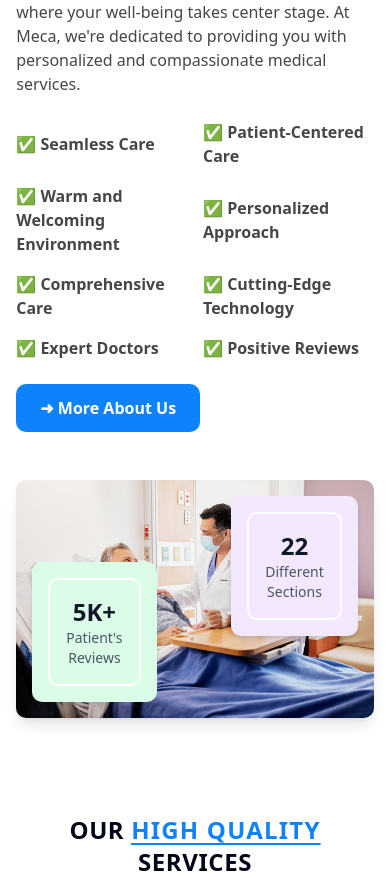
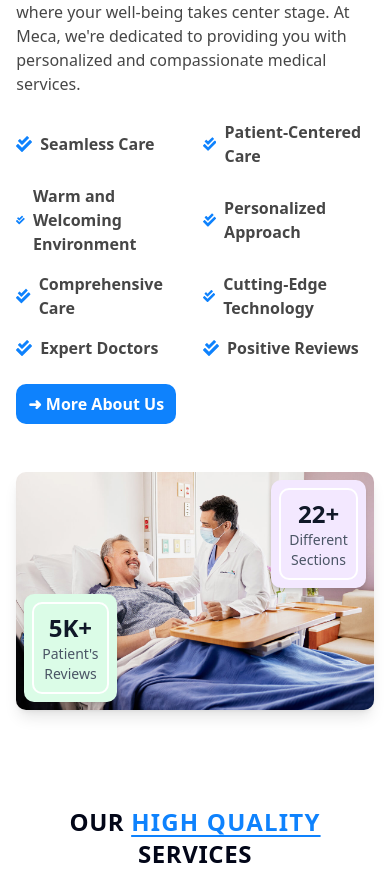
Before and after one commit to ssmahim01/Care-Matrix-With-Dev-Sync, a React (Vite) app: page / in a window 390 px wide. Shown: the part 920-1793 px from the top of the page. Built offline with nearby package versions, Linux system fonts and the light colour scheme.

Commit message:
fixed some resposive issue of about us serction

```diff
--- a/src/components/Home/AboutUs.jsx
+++ b/src/components/Home/AboutUs.jsx
@@ -1,4 +1,5 @@
-
+import { FaCheckDouble } from "react-icons/fa";
+import { Link } from "react-router";
 const AboutUs = () => {
     return (
         <div className="grid grid-cols-1 lg:grid-cols-2 gap-12 items-center">
@@ -17,34 +18,35 @@ const AboutUs = () => {
 
         <div className="grid grid-cols-2 gap-4 mt-6 text-[#464646]">
           <p className="flex items-center gap-2 font-semibold">
-            ✅ Seamless Care
+          <FaCheckDouble className="text-[#0E82FD]" /> Seamless Care
           </p>
           <p className="flex items-center gap-2 font-semibold">
-            ✅ Patient-Centered Care
+          <FaCheckDouble className="text-[#0E82FD]"/> Patient-Centered Care
           </p>
           <p className="flex items-center gap-2 font-semibold">
-            ✅ Warm and Welcoming Environment
+          <FaCheckDouble className="text-[#0E82FD]"/> Warm and Welcoming Environment
           </p>
           <p className="flex items-center gap-2 font-semibold">
-            ✅ Personalized Approach
+          <FaCheckDouble className="text-[#0E82FD]"/> Personalized Approach
           </p>
           <p className="flex items-center gap-2 font-semibold">
-            ✅ Comprehensive Care
+          <FaCheckDouble className="text-[#0E82FD]"/> Comprehensive Care
           </p>
           <p className="flex items-center gap-2 font-semibold">
-            ✅ Cutting-Edge Technology
+          <FaCheckDouble className="text-[#0E82FD]"/> Cutting-Edge Technology
           </p>
           <p className="flex items-center gap-2 font-semibold">
-            ✅ Expert Doctors
+          <FaCheckDouble className="text-[#0E82FD]"/> Expert Doctors
           </p>
           <p className="flex items-center gap-2 font-semibold">
-            ✅ Positive Reviews
+          <FaCheckDouble className="text-[#0E82FD]"/> Positive Reviews
           </p>
         </div>
 
-        <button className="mt-6 px-6 py-3 bg-[#0E82FD]  text-white font-semibold rounded-lg flex items-center gap-2 hover:bg-[#0e81fdc6] transition">
+      <Link to={"#"}> <button className="mt-6 px-3 py-2 sm:px-6 sm:py-3 bg-[#0E82FD]  text-white font-semibold rounded-lg flex items-center gap-2 hover:bg-[#0e81fdc6] transition">
           ➜ More About Us
         </button>
+      </Link>
       </div>
 
       {/* Right Side: Image */}
@@ -56,16 +58,16 @@ const AboutUs = () => {
         />
 
 
-      <div className="absolute top-4 text-center right-4  bg-purple-100 p-4 rounded-lg shadow-md">
-         <div className="border-2 rounded-lg border-white p-4">
-         <p className="text-2xl md:text-3xl lg:text-4xl font-bold text-gray-900">22</p>
+      <div className="absolute top-2 sm:top-4 text-center right-2 sm:right-4  bg-purple-100 p-2 sm:p-4 rounded-lg shadow-md">
+         <div className="border-2 rounded-lg border-white p-2 sm:p-4">
+         <p className="text-2xl md:text-3xl lg:text-4xl font-bold text-gray-900">22+</p>
          <p className="text-gray-600 text-sm">Different <br /> Sections</p>
          </div>
         </div>
 
 
-        <div className="absolute bottom-4 text-center left-4 bg-green-100 p-4 rounded-lg shadow-md">
-         <div className="border-2 rounded-lg border-white p-4">
+        <div className="absolute bottom-2 sm:bottom-4 text-center left-2 sm:left-4 bg-green-100 p-2 sm:p-4 rounded-lg shadow-md">
+         <div className="border-2 rounded-lg border-white p-2 sm:p-4">
          <p className="text-2xl md:text-3xl lg:text-4xl font-bold text-gray-900">5K+</p>
          <p className="text-gray-600 text-sm">Patient's <br /> Reviews</p>
          </div>
--- a/src/components/Home/OurService.jsx
+++ b/src/components/Home/OurService.jsx
@@ -45,7 +45,7 @@ const OurService = () => {
                     {services.map((service) => (
                         <div
                             key={service.id}
-                            className="relative p-6 rounded-xl shadow-md transition bg-white text-gray-900 group overflow-hidden"
+                            className="relative p-6 rounded-xl shadow-md transition bg-white text-[#464646] group overflow-hidden"
                         >
                             {/* Background Image */}
                             <div className="absolute inset-0 bg-cover bg-center opacity-0 group-hover:opacity-100 transition duration-500"
@@ -62,7 +62,7 @@ const OurService = () => {
                             </div>
 
                             {/* Overlay */}
-                            <div className="absolute inset-0 bg-blue-600 opacity-0 group-hover:opacity-80 transition duration-500"></div>
+                            <div className="absolute inset-0 bg-[#0E82FD] opacity-0 group-hover:opacity-80 transition duration-500"></div>
                         </div>
                     ))}
                 </div>
```
Also changed, not shown: 1 other file (tests, documents, lock files or other folders).
